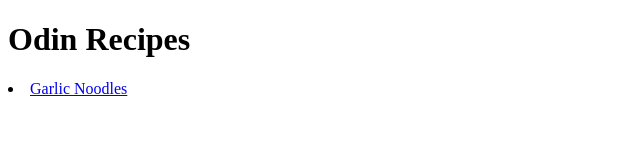
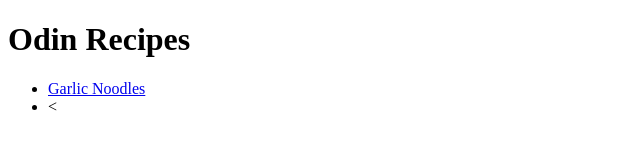
Before and after one commit to n-otoole/odin-recipes, a plain HTML site: page index.html in a window 1280 px wide. Shown: the full height of the page, 0-640 px from the left. Drawn offline with Linux system fonts and the light colour scheme.

Commit message:
Fix typo

```diff
--- a/index.html
+++ b/index.html
@@ -7,8 +7,9 @@
 </head>
 <body>
     <h1>Odin Recipes</h1>
-    <uo>
+    <ul>
     <li><a href="recipes/garlic-noodles.html">Garlic Noodles</a></li>
-    </uo>
+    <li> <</li>
+    </ul>
 </body>
 </html>
```
